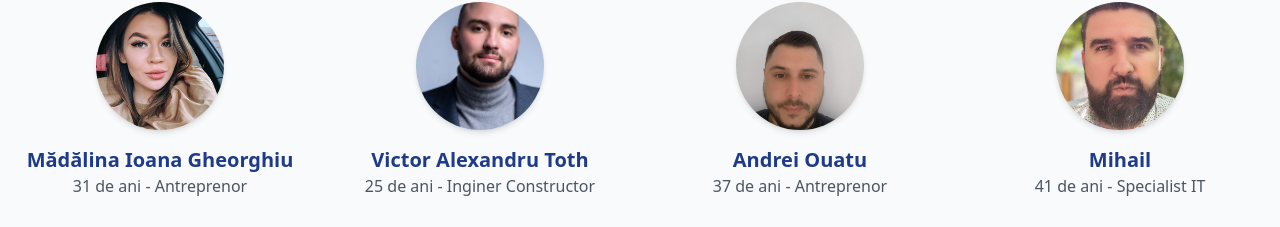
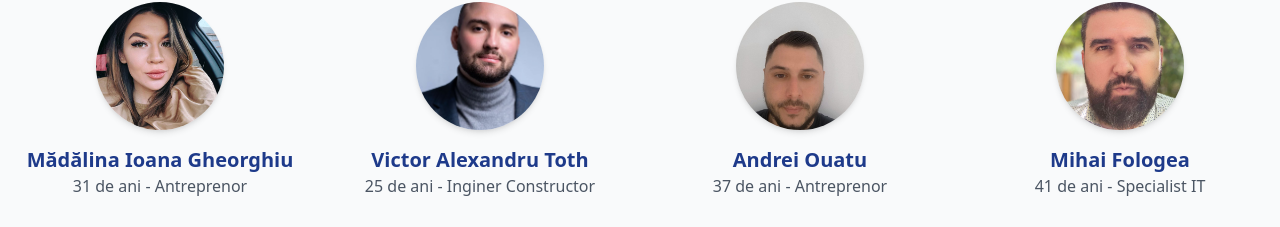
Before and after one commit to mihailfox/site_euro_manifest, a plain HTML site: page index.html in a window 1280 px wide. Shown: the part 4978-5205 px from the top of the page. Drawn offline with nearby package versions, Linux system fonts and the light colour scheme.

Commit message:
update organizer name from Mihail to Mihai Fologea in index.html

```diff
--- a/index.html
+++ b/index.html
@@ -700,7 +700,7 @@
             alt="Nume Organizaor 4"
             class="w-32 h-32 rounded-full object-cover shadow-md mb-4"
           />
-          <h3 class="text-xl font-semibold text-blue-900">Mihail</h3>
+          <h3 class="text-xl font-semibold text-blue-900">Mihai Fologea</h3>
           <p class="text-gray-600">41 de ani - Specialist IT</p>
         </div>
         <!-- Card Organizaor 5 -->
```
